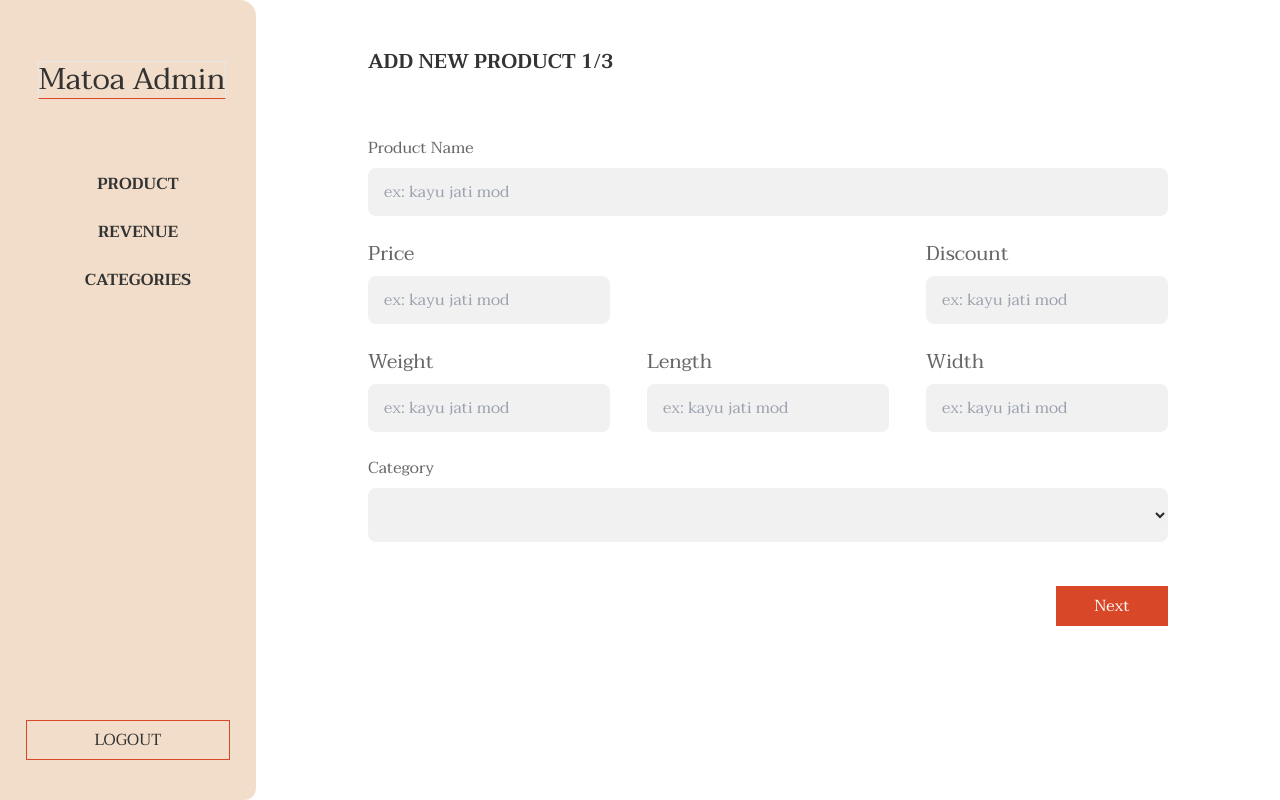
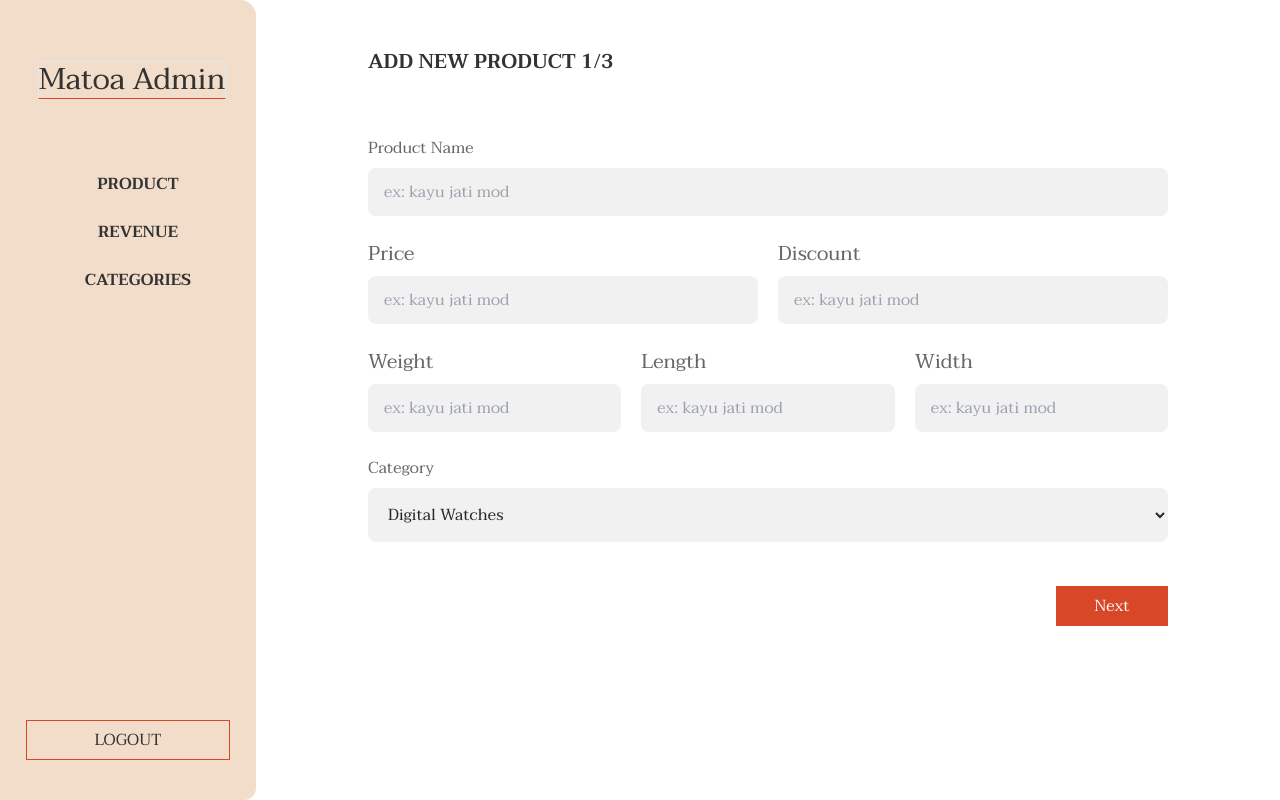
Before and after one commit to nisrinous/assignment-react, a React (Vite) app: page /product/add in a window 1280 px wide. Built offline with nearby package versions, Linux system fonts and the light colour scheme; sample sign-in values are in the browser's storage.

Commit message:
feat: add validation on AddProduct page

```diff
--- a/src/components/EditProductContentDetail.tsx
+++ b/src/components/AddProductDetail.tsx
@@ -1,12 +1,26 @@
 import MainHeadline from "./MainHeadline";
+import ButtonPagination from "./ButtonPagination";
 
-export default function EditProductContentDetail(): JSX.Element {
+import { useDispatch } from "react-redux";
+import { prevPage } from "../store/slices/formSlice";
+
+export default function AddProductDetail(): JSX.Element {
+  const dispatch = useDispatch();
+
+  const handlePrev = () => {
+    dispatch(prevPage());
+  };
+
+  const handleSubmitProduct = () => {
+    console.log("submitted");
+  };
+
   return (
     <>
       <div className="overflow-x-auto">
         <div className="flex flex-col items-left justify-start rounded-xl">
           <MainHeadline title="Detail" isSupportingContent={false} />
-          <form action="#" method="POST">
+          <form onSubmit={handleSubmitProduct}>
             <div className="my-6">
               <label className="block text-[#666]">Material</label>
               <textarea
@@ -69,6 +83,11 @@ export default function EditProductContentDetail(): JSX.Element {
                 required
               />
             </div>
+            <ButtonPagination
+              left="Prev"
+              right="Submit"
+              actionLeft={handlePrev}
+            />
           </form>
         </div>
       </div>
--- a/src/components/AddProductContentNew.tsx
+++ b/src/components/AddProductNew.tsx
@@ -1,37 +1,51 @@
-export default function AddProductContentNew(): JSX.Element {
+import { useDispatch } from "react-redux";
+import { nextPage } from "../store/slices/formSlice";
+import ButtonPagination from "./ButtonPagination";
+
+export default function AddProductNew(): JSX.Element {
+  const categories = ["Digital Watches", "Classic Watches", "Smart Watches"];
+  const dispatch = useDispatch();
+
+  const handleNext = () => {
+    dispatch(nextPage());
+  };
+
   return (
     <>
       <div className="overflow-x-auto">
         <div className="flex flex-col items-left justify-start rounded-xl">
-          <form action="#" method="POST">
+          <form onSubmit={handleNext}>
             <div className="my-6">
               <label className="block text-[#666]">Product Name</label>
               <input
                 type="text"
-                name=""
-                id=""
+                minLength={10}
                 placeholder="ex: kayu jati mod"
                 className="w-full px-4 py-3 rounded-lg mt-2 bg-[#F1F1F1]"
                 required
               />
             </div>
-            <div className="my-6 flex flex-row justify-between">
-              <div>
+            <div className="my-6 flex flex-row justify-between gap-5">
+              <div className="flex-1">
                 <label className="block text-xl text-[#666]">Price</label>
                 <input
-                  type="text"
-                  name=""
+                  type="number"
+                  min={100}
+                  max={999999999}
+                  name="price"
                   id=""
                   placeholder="ex: kayu jati mod"
                   className="w-full px-4 py-3 rounded-lg mt-2 bg-[#F1F1F1]"
                   required
                 />
               </div>
-              <div>
+              <div className="flex-1">
                 <label className="block text-xl text-[#666]">Discount</label>
                 <input
-                  type="text"
-                  name=""
+                  type="number"
+                  min={1}
+                  max={100}
+                  name="discount"
                   id=""
                   placeholder="ex: kayu jati mod"
                   className="w-full px-4 py-3 rounded-lg mt-2 bg-[#F1F1F1]"
@@ -39,34 +53,40 @@ export default function AddProductContentNew(): JSX.Element {
                 />
               </div>
             </div>
-            <div className="my-6 flex flex-row justify-between">
-              <div>
+            <div className="my-6 flex flex-row justify-between gap-5">
+              <div className="flex-1">
                 <label className="block text-xl text-[#666]">Weight</label>
                 <input
-                  type="text"
-                  name=""
+                  type="number"
+                  min={1}
+                  max={99}
+                  name="weight"
                   id=""
                   placeholder="ex: kayu jati mod"
                   className="w-full px-4 py-3 rounded-lg mt-2 bg-[#F1F1F1]"
                   required
                 />
               </div>
-              <div>
+              <div className="flex-1">
                 <label className="block text-xl text-[#666]">Length</label>
                 <input
-                  type="text"
-                  name=""
+                  type="number"
+                  min={1}
+                  max={99}
+                  name="length"
                   id=""
                   placeholder="ex: kayu jati mod"
                   className="w-full px-4 py-3 rounded-lg mt-2 bg-[#F1F1F1]"
                   required
                 />
               </div>
-              <div>
+              <div className="flex-1">
                 <label className="block text-xl text-[#666]">Width</label>
                 <input
-                  type="text"
-                  name=""
+                  type="number"
+                  min={1}
+                  max={99}
+                  name="width"
                   id=""
                   placeholder="ex: kayu jati mod"
                   className="w-full px-4 py-3 rounded-lg mt-2 bg-[#F1F1F1]"
@@ -77,16 +97,18 @@ export default function AddProductContentNew(): JSX.Element {
             <div className="my-6">
               <label className="block text-[#666]">Category</label>
               <select
-                name=""
-                id=""
-                placeholder="ex: kayu jati mod"
-                className="w-full px-4 py-3 rounded-lg mt-2 bg-[#F1F1F1]"
-                required
+                id="category"
+                name="category"
+                className="w-full px-4 py-3 rounded-lg mt-2 bg-[#F1F1F1] border-0"
               >
-                Choose Category
-                <option></option>
+                {categories.map((cat) => (
+                  <option key={cat} value={cat} className="border-0">
+                    {cat}
+                  </option>
+                ))}
               </select>
             </div>
+            <ButtonPagination right="Next" typeRight="submit" />
           </form>
         </div>
       </div>
--- a/src/components/ButtonPagination.tsx
+++ b/src/components/ButtonPagination.tsx
@@ -3,6 +3,8 @@ import ButtonSecondary from "./ButtonSecondary";
 export default function ButtonPagination({
   left,
   right,
+  typeLeft,
+  typeRight,
   actionLeft,
   actionRight,
 }: {
@@ -10,11 +12,17 @@ export default function ButtonPagination({
   right?: string;
   actionLeft?: React.MouseEventHandler<HTMLButtonElement>;
   actionRight?: React.MouseEventHandler<HTMLButtonElement>;
+  typeLeft?: "button" | "submit" | "reset" | undefined;
+  typeRight?: "button" | "submit" | "reset" | undefined;
 }): JSX.Element {
   return (
     <div className="bottom-10 flex justify-end gap-5">
-      {left && <ButtonSecondary text={left} action={actionLeft} />}
-      {right && <ButtonSecondary text={right} action={actionRight} />}
+      {left && (
+        <ButtonSecondary text={left} action={actionLeft} type={typeLeft} />
+      )}
+      {right && (
+        <ButtonSecondary text={right} action={actionRight} type={typeRight} />
+      )}
     </div>
   );
 }
--- a/src/components/ButtonSecondary.tsx
+++ b/src/components/ButtonSecondary.tsx
@@ -1,14 +1,17 @@
 export default function ButtonSecondary({
   text,
   action,
+  type,
 }: {
   text?: string;
   action?: React.MouseEventHandler<HTMLButtonElement>;
+  type?: "button" | "submit" | "reset" | undefined;
 }): JSX.Element {
   return (
     <button
       className=" bg-[#D84727] border-none h-10 w-[112px] rounded-none text-white my-5"
       onClick={action}
+      type={type}
     >
       {text}
     </button>
--- a/src/components/AddProductContentDetail.tsx
+++ b/src/components/EditProductDetail.tsx
@@ -1,6 +1,6 @@
 import MainHeadline from "./MainHeadline";
 
-export default function AddProductContentDetail(): JSX.Element {
+export default function EditProductDetail(): JSX.Element {
   return (
     <>
       <div className="overflow-x-auto">
--- a/src/components/AddProductContentModel.tsx
+++ b/src/components/EditProductModel.tsx
@@ -1,7 +1,7 @@
 import MainHeadline from "./MainHeadline";
 import ButtonSecondary from "./ButtonSecondary";
 
-export default function AddProductContentModel(): JSX.Element {
+export default function EditProductModel(): JSX.Element {
   return (
     <>
       <div className="overflow-x-auto">
--- a/src/components/EditProductContentNew.tsx
+++ b/src/components/EditProductNew.tsx
@@ -1,4 +1,4 @@
-export default function EditProductContentNew(): JSX.Element {
+export default function EditProductNew(): JSX.Element {
   return (
     <>
       <div className="overflow-x-auto">
--- a/src/pages/AddProduct.tsx
+++ b/src/pages/AddProduct.tsx
@@ -1,31 +1,19 @@
 import MainLayout from "../components/MainLayout";
 import Aside from "../components/Aside";
+import MainHeader from "../components/MainHeader";
+
 import { Outlet } from "react-router-dom";
-import MainHeader from "../components/MainHeader";
-import { useDispatch, useSelector } from "react-redux";
+import { useSelector } from "react-redux";
 
 import { RootState } from "../store/store";
-import { nextPage, prevPage } from "../store/slices/formSlice";
 
-import AddProductContentNew from "../components/AddProductContentNew";
-import AddProductContentModel from "../components/AddProductContentModel";
-import AddProductContentDetail from "../components/AddProductContentDetail";
-import ButtonPagination from "../components/ButtonPagination";
+import AddProductNew from "../components/AddProductNew";
+import AddProductModel from "../components/AddProductModel";
+import AddProductDetail from "../components/AddProductDetail";
 
 const AddProduct = (): JSX.Element => {
-  const dispatch = useDispatch();
   const currentPage = useSelector((state: RootState) => state.form.currentPage);
 
-  const handleNext = () => {
-    dispatch(nextPage());
-  };
-  const handlePrev = () => {
-    dispatch(prevPage());
-  };
-
-  const handleSubmitProduct = () => {
-    console.log("submitted");
-  };
   return (
     <>
       <Aside />
@@ -33,30 +21,17 @@ const AddProduct = (): JSX.Element => {
         <MainHeader>ADD NEW PRODUCT {currentPage}/3</MainHeader>
         {currentPage === 1 && (
           <>
-            <AddProductContentNew />
-            <ButtonPagination right="Next" actionRight={handleNext} />
+            <AddProductNew />
           </>
         )}
         {currentPage === 2 && (
           <>
-            <AddProductContentModel />
-            <ButtonPagination
-              left="Prev"
-              right="Next"
-              actionLeft={handlePrev}
-              actionRight={handleNext}
-            />
+            <AddProductModel />
           </>
         )}
         {currentPage === 3 && (
           <>
-            <AddProductContentDetail />{" "}
-            <ButtonPagination
-              left="Prev"
-              right="Submit"
-              actionLeft={handlePrev}
-              actionRight={handleSubmitProduct}
-            />
+            <AddProductDetail />{" "}
           </>
         )}
       </MainLayout>
```
Also changed, not shown: src/components/AddProductModel.tsx (renamed from src/components/EditProductContentModel.tsx, +23 -3 lines), src/pages/EditProduct.tsx (+6 -6 lines).
